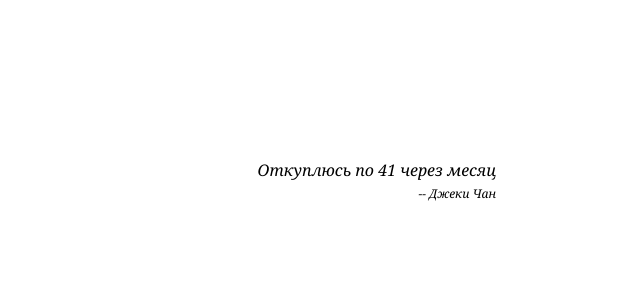
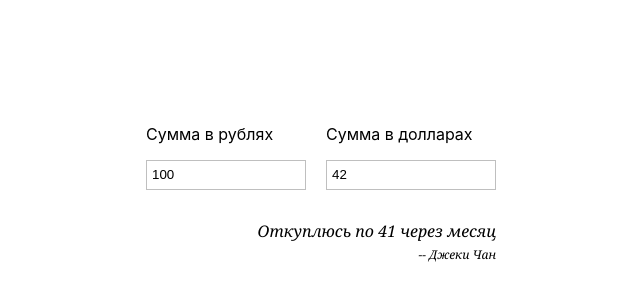
Before and after one commit to Jss2k/tdd-react-demo, a React (Create React App) app: page / in a window 1280 px wide. Shown: the part 224-524 px from the top of the page, without its empty margins (324-964 px from the left). Built offline with nearby package versions, Linux system fonts and the light colour scheme.

Commit message:
use controlled input

```diff
--- a/src/App.js
+++ b/src/App.js
@@ -1,9 +1,11 @@
 import styles from './App.module.css'
+import Converter from './components/Converter/Converter'
 import Quote from './components/Quote/Quote'
 
 function App() {
   return (
     <main className={styles.main}>
+      <Converter />
       <Quote />
     </main>
   )
--- /dev/null
+++ b/src/components/Converter/Converter.js
@@ -0,0 +1,37 @@
+import { useState } from 'react'
+import styles from './Converter.module.css'
+
+function Converter() {
+  const [rub, setRub] = useState(100)
+  const [usd, setUSD] = useState(42)
+
+  return (
+    <form className={styles.converter}>
+      <label>
+        <p>Сумма в рублях</p>
+        <input
+          type='number'
+          name='rub'
+          min='0'
+          step='1'
+          value={rub}
+          onChange={(e) => setRub(e.target.value)}
+        />
+      </label>
+
+      <label>
+        <p>Сумма в долларах</p>
+        <input
+          type='number'
+          name='usd'
+          min='0'
+          step='1'
+          value={usd}
+          onChange={(e) => setUSD(e.target.value)}
+        />
+      </label>
+    </form>
+  )
+}
+
+export default Converter
--- /dev/null
+++ b/src/components/Converter/Converter.module.css
@@ -0,0 +1,23 @@
+.converter {
+  display: flex;
+  justify-content: center;
+  margin: 20px 0;
+}
+
+.converter label {
+  padding: 0 10px 0;
+  width: 50%;
+}
+
+.converter label + label {
+  padding: 0 0 0 10px;
+}
+
+.converter input {
+  border: 1px solid rgba(0, 0, 0, 0.25);
+  display: block;
+  width: 100%;
+  appearance: none;
+  height: 30px;
+  padding: 0 5px;
+}
```
Also changed, not shown: 2 other files (tests, documents, lock files or other folders).
